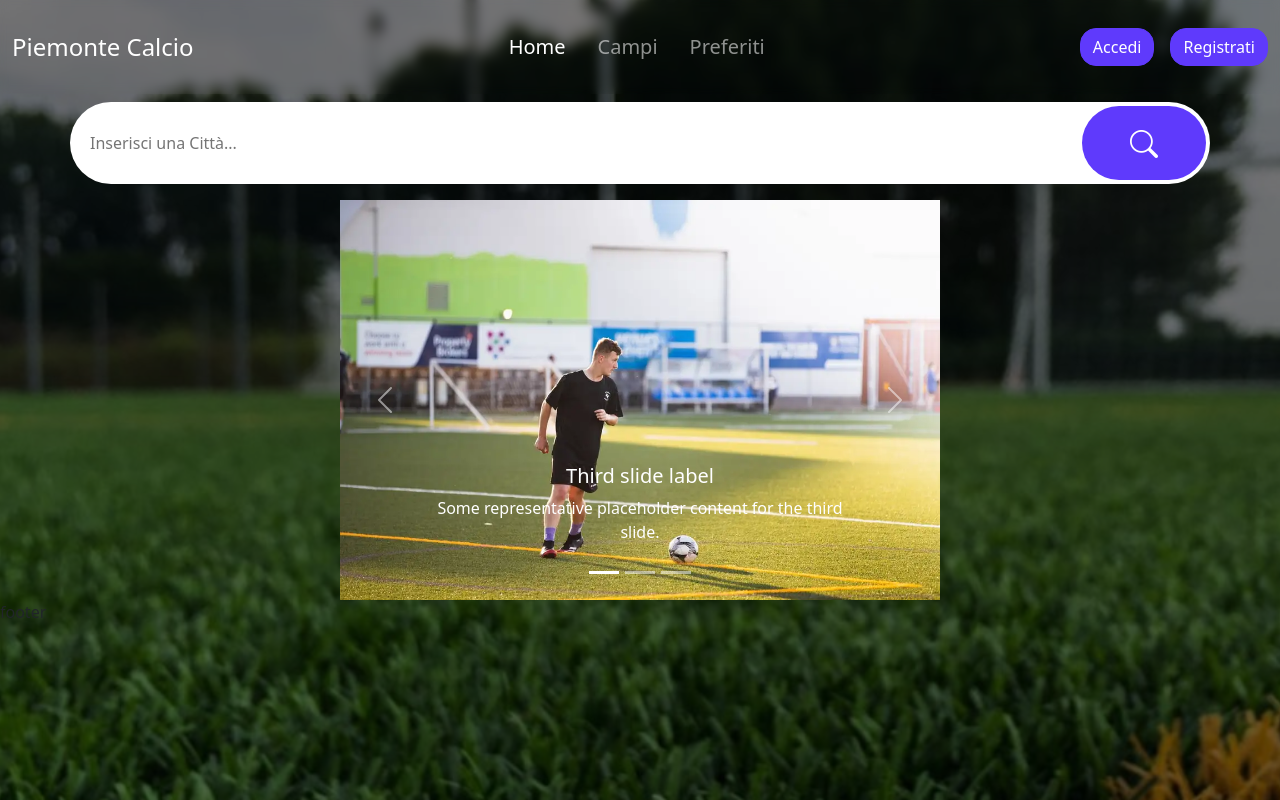
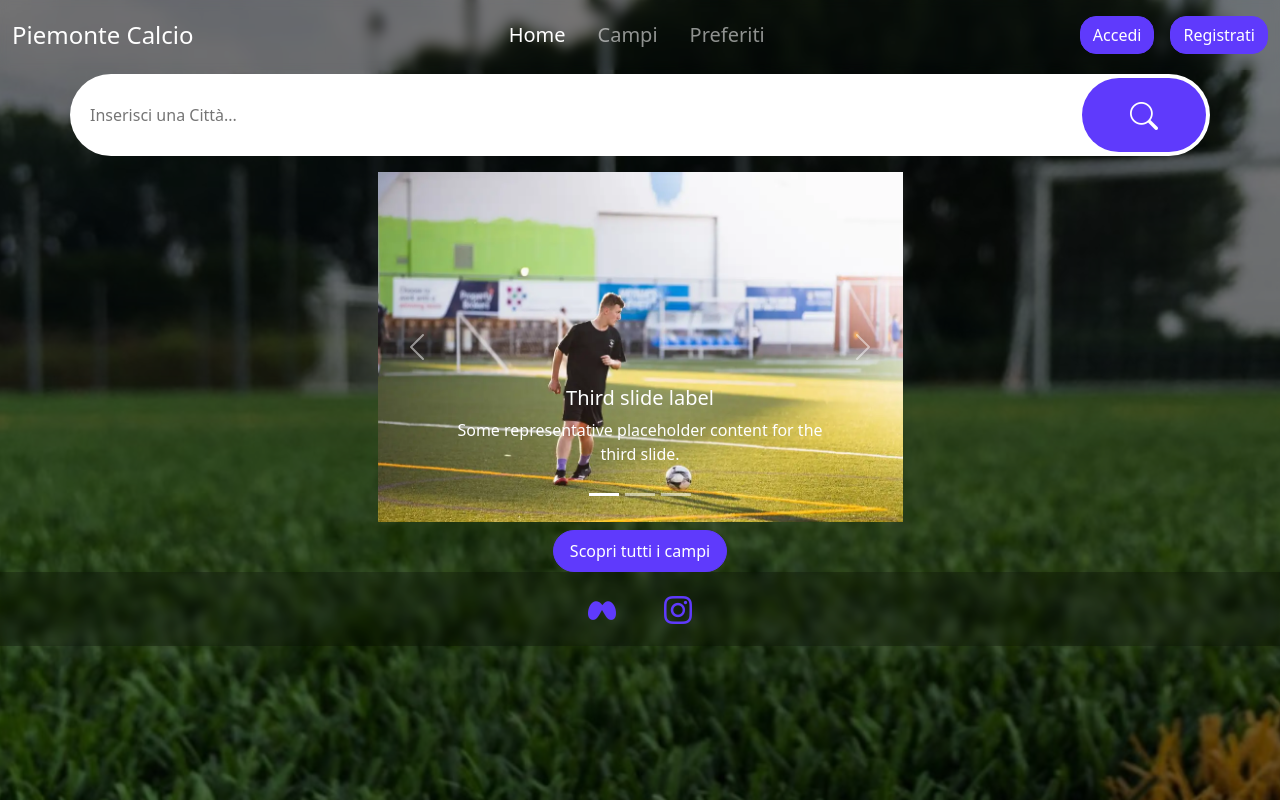
Before and after one commit to TMJunior00/PiemonteCalcio, a website built with Vite: page index.html in a window 1280 px wide. Built offline with nearby package versions, Linux system fonts and the light colour scheme.

Commit message:
added footer

```diff
--- a/index.html
+++ b/index.html
@@ -14,7 +14,7 @@
   <title>Piemonte Calcio</title>
 </head>
 <body>
-  <header class="bg-white bg-opacity-25 py-3 bg-transparent sticky-top mb-2">
+  <header class="bg-white bg-opacity-25 py-1 bg-transparent sticky-top mb-1">
 
     <!--Navbar-->
     <nav class="navbar navbar-expand-lg navbar-dark">
@@ -93,8 +93,11 @@
   <main id="root" class="container">
   </main>
 
-  <footer>
-    footer
+  <footer class="w-100 py-3 sticky-bottom bg-black bg-opacity-25">
+    <div class="d-flex gap-5 w-100 text-center justify-content-center fs-3">
+      <a href="#"><i class="bi bi-meta"></i></a>
+      <a href="#"><i class="bi bi-instagram"></i></a>
+    </div>
   </footer>
 
   <script src="/src/main.js" type="module"></script>
--- a/public/assets/css/style.css
+++ b/public/assets/css/style.css
@@ -2,10 +2,15 @@ body {
   background: rgba(0, 0, 0, 0.5) url('/assets/images/Calcetto.jpg') no-repeat center center fixed;
   background-size: cover;
   background-blend-mode: saturation;
+  min-height: 100vh;
 }
 
-header {
+header, footer {
   backdrop-filter: blur(4px);
+}
+
+footer a {
+  color: #5f3afc;
 }
 
 @media(max-width: 991px) {
--- a/src/pages/home.html
+++ b/src/pages/home.html
@@ -19,4 +19,8 @@
       <span class="visually-hidden">Next</span>
     </button>
   </div>
+
+  <div class="d-flex">
+    <button class="btn btn-primary rounded-pill px-3 py-2 m-auto mt-2" type="button">Scopri tutti i campi</button>
   </div>
+</div>
--- a/src/partials/carouselSlide.html
+++ b/src/partials/carouselSlide.html
@@ -1,5 +1,5 @@
 <div class="carousel-item active">
-  <img height="400" src="/assets/images/original.jpg" class="d-block object-fit-cover m-auto w-100" alt="Image">
+  <img height="350" src="/assets/images/original.jpg" class="d-block object-fit-cover m-auto w-100" alt="Image">
   <div class="carousel-caption d-none d-md-block">
     <h5>Third slide label</h5>
     <p>Some representative placeholder content for the third slide.</p>
```
Lines whose indentation alone changed are shown as unchanged.
